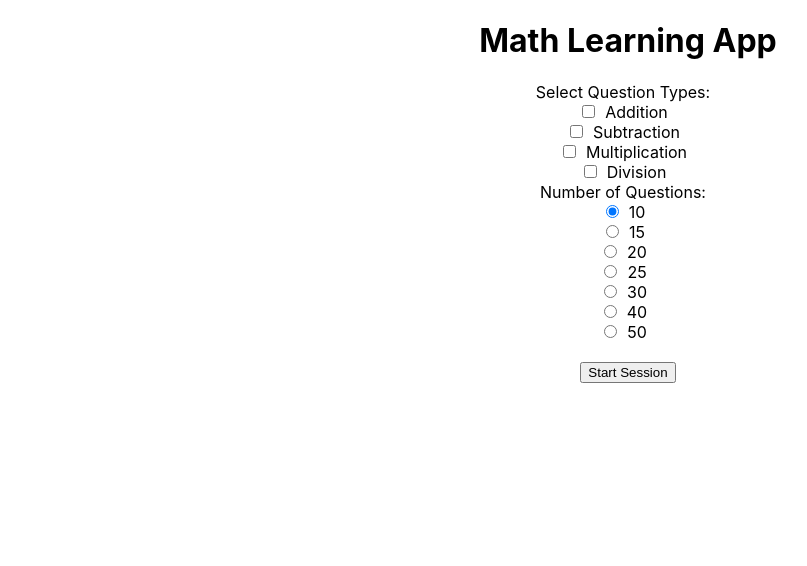
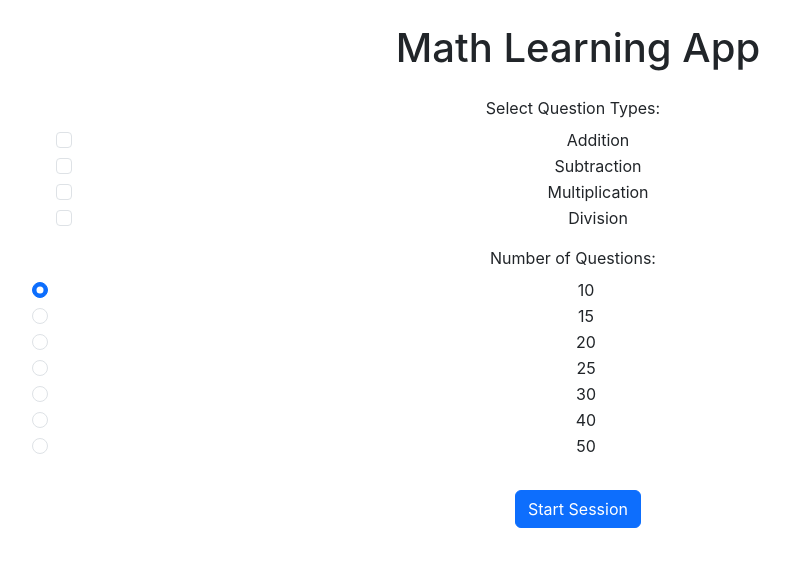
Before and after one commit to vbabaev/math-learning-app, a React app: page / in a window 1280 px wide. Shown: the top 566 px of the page, without its empty margins (12-819 px from the left). Built offline with nearby package versions, Linux system fonts and the light colour scheme.

Commit message:
Supported bootstrap

```diff
--- a/package.json
+++ b/package.json
@@ -14,6 +14,7 @@
     "babel-plugin-named-asset-import": "^0.3.8",
     "babel-preset-react-app": "^10.0.1",
     "bfj": "^7.0.2",
+    "bootstrap": "^5.3.3",
     "browserslist": "^4.18.1",
     "camelcase": "^6.2.1",
     "case-sensitive-paths-webpack-plugin": "^2.4.0",
--- a/src/App.js
+++ b/src/App.js
@@ -67,8 +67,8 @@ const App = () => {
   };
 
   return (
-    <div className="App">
-      <h1>Math Learning App</h1>
+    <div className="App container mt-4">
+      <h1 className="text-center">Math Learning App</h1>
       {!isRunning && (
         <SessionControls
           selectedGenerators={selectedGenerators}
--- a/src/components/NumQuestions.js
+++ b/src/components/NumQuestions.js
@@ -5,19 +5,23 @@ const NumQuestions = ({ numQuestions, handleNumQuestionsChange, isRunning }) =>
   const questionNumbers = [10, 15, 20, 25, 30, 40, 50];
 
   return (
-    <div>
-      <label>Number of Questions:</label>
+    <div className="mb-3">
+      <label className="form-label">Number of Questions:</label>
       <div>
         {questionNumbers.map(num => (
-          <div key={num}>
+          <div key={num} className="form-check">
             <input
+              className="form-check-input"
               type="radio"
               value={num}
+              id={`radio-${num}`}
               checked={numQuestions === num}
               onChange={handleNumQuestionsChange}
               disabled={isRunning}
             />
-            <label>{num}</label>
+            <label className="form-check-label" htmlFor={`radio-${num}`}>
+              {num}
+            </label>
           </div>
         ))}
       </div>
--- a/src/components/Question.js
+++ b/src/components/Question.js
@@ -18,17 +18,18 @@ const Question = ({ question, onAnswer }) => {
   };
 
   return (
-    <form onSubmit={handleSubmit}>
-      <div>
-        <label>{`${question.firstOperand} ${operationSymbols[question.operation]} ${question.secondOperand} = `}</label>
+    <form onSubmit={handleSubmit} className="mb-3">
+      <div className="input-group">
+        <span className="input-group-text">{`${question.firstOperand} ${operationSymbols[question.operation]} ${question.secondOperand} = `}</span>
         <input
           type="number"
+          className="form-control"
           value={answer}
           onChange={(e) => setAnswer(e.target.value)}
           required
         />
       </div>
-      <button type="submit">Submit</button>
+      <button type="submit" className="btn btn-success mt-3">Submit</button>
     </form>
   );
 };
--- a/src/components/QuestionIteration.js
+++ b/src/components/QuestionIteration.js
@@ -15,7 +15,9 @@ const QuestionIteration = ({ questions, handleAnswer, endSession }) => {
   };
 
   return (
-    <Question question={questions[currentQuestionIndex]} onAnswer={onAnswer} />
+    <div className="container mt-4">
+      <Question question={questions[currentQuestionIndex]} onAnswer={onAnswer} />
+    </div>
   );
 };
 
--- a/src/components/QuestionTypes.js
+++ b/src/components/QuestionTypes.js
@@ -10,19 +10,23 @@ const QuestionTypes = ({ selectedGenerators, handleGeneratorChange, isRunning })
   };
 
   return (
-    <div>
-      <label>Select Question Types:</label>
-      <div>
+    <div className="mb-3">
+      <label className="form-label">Select Question Types:</label>
+      <div className="form-check">
         {Object.keys(questionGenerators).map(generator => (
-          <div key={generator}>
+          <div key={generator} className="form-check">
             <input
+              className="form-check-input"
               type="checkbox"
               value={generator}
+              id={`checkbox-${generator}`}
               checked={selectedGenerators.includes(generator)}
               onChange={handleGeneratorChange}
               disabled={isRunning}
             />
-            <label>{questionGenerators[generator]}</label>
+            <label className="form-check-label" htmlFor={`checkbox-${generator}`}>
+              {questionGenerators[generator]}
+            </label>
           </div>
         ))}
       </div>
--- a/src/components/Results.js
+++ b/src/components/Results.js
@@ -4,19 +4,19 @@ import Stats from './Stats';
 
 const Results = ({ correctAnswers, totalQuestions, timeElapsed, results }) => {
   return (
-    <div>
+    <div className="container mt-4">
       <h2>Session Ended</h2>
       <Stats correctAnswers={correctAnswers} totalQuestions={totalQuestions} timeElapsed={timeElapsed} />
-      <h3>Correct Questions</h3>
-      <ul>
+      <h3 className="mt-4">Correct Questions</h3>
+      <ul className="list-group">
         {results.filter(result => result.isCorrect).map((result, index) => (
-          <li key={index}>{`${result.firstOperand} ${result.operation} ${result.secondOperand} = ${result.result}`}</li>
+          <li key={index} className="list-group-item">{`${result.firstOperand} ${result.operation} ${result.secondOperand} = ${result.result}`}</li>
         ))}
       </ul>
-      <h3>Incorrect Questions</h3>
-      <ul>
+      <h3 className="mt-4">Incorrect Questions</h3>
+      <ul className="list-group">
         {results.filter(result => !result.isCorrect).map((result, index) => (
-          <li key={index}>{`${result.firstOperand} ${result.operation} ${result.secondOperand} = ${result.result}`}</li>
+          <li key={index} className="list-group-item">{`${result.firstOperand} ${result.operation} ${result.secondOperand} = ${result.result}`}</li>
         ))}
       </ul>
     </div>
--- a/src/components/SessionControls.js
+++ b/src/components/SessionControls.js
@@ -12,7 +12,7 @@ const SessionControls = ({
   isRunning
 }) => {
   return (
-    <div>
+    <div className="container mt-4">
       <QuestionTypes
         selectedGenerators={selectedGenerators}
         handleGeneratorChange={handleGeneratorChange}
@@ -23,7 +23,7 @@ const SessionControls = ({
         handleNumQuestionsChange={handleNumQuestionsChange}
         isRunning={isRunning}
       />
-      <button onClick={startSession} disabled={isRunning}>Start Session</button>
+      <button className="btn btn-primary mt-3" onClick={startSession} disabled={isRunning}>Start Session</button>
     </div>
   );
 };
```
Also changed, not shown: src/index.js (+7 -5 lines), 1 other file (tests, documents, lock files or other folders).
